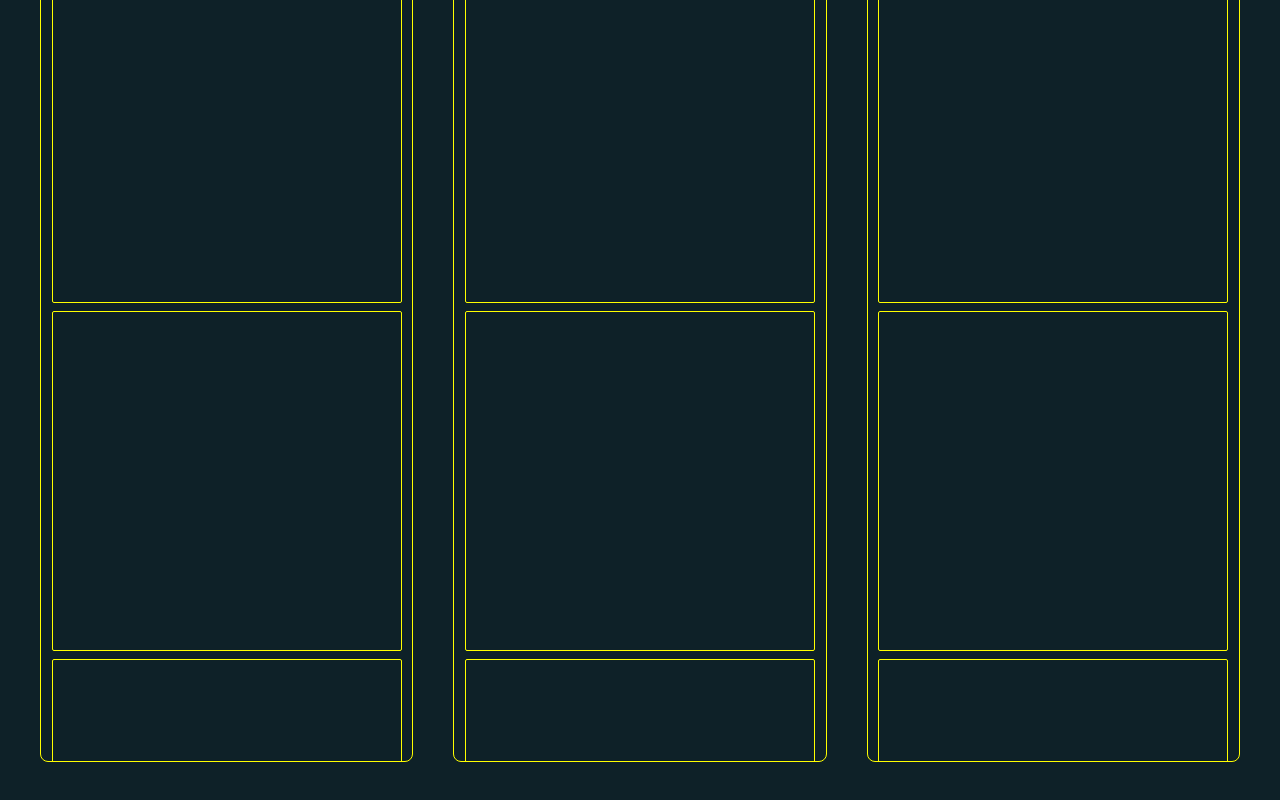
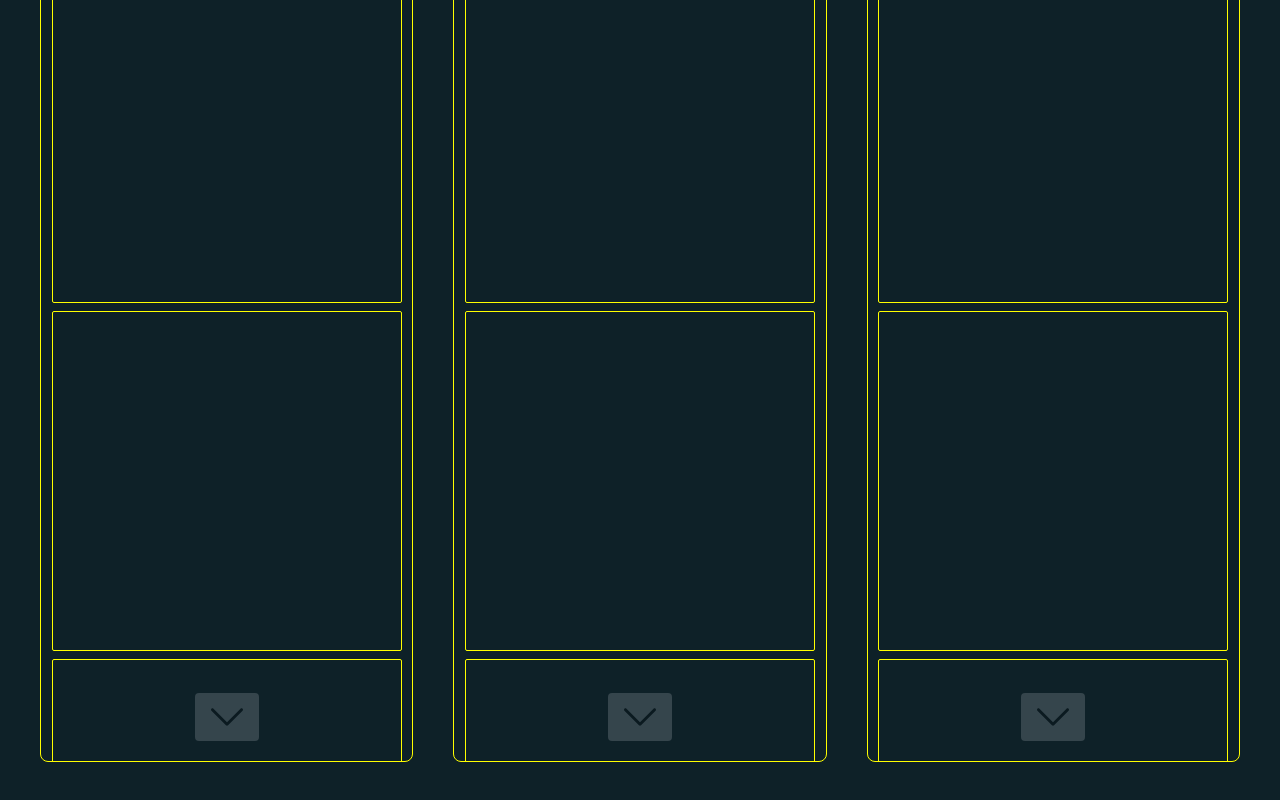
Before and after one commit to sciretta/sciretta, a Next.js app: page / in a window 1280 px wide. Shown: the part 1078-1878 px from the top of the page. Built offline with nearby package versions, Linux system fonts and the light colour scheme.

Commit message:
do down skills container

```diff
--- a/src/modules/skills/components/SkillsContainer.tsx
+++ b/src/modules/skills/components/SkillsContainer.tsx
@@ -1,9 +1,11 @@
-import React from 'react'
+import React, { useRef } from 'react'
 import SkillCard from './SkillCard'
 
 function SkillsContainer() {
+  const containerRef = useRef<HTMLDivElement>(null)
   return (
     <div
+      ref={containerRef}
       className="h-[600px] w-[340px] md:h-[900px] md:w-[380px] m-5 overflow-y-auto rounded-lg flex flex-col justify-start items-center pt-5"
       style={{ border: '1px solid yellow' }}
     >
@@ -16,6 +18,17 @@ function SkillsContainer() {
         <SkillCard />
         <SkillCard />
       </div>
+      <button
+        onClick={() =>
+          containerRef.current?.scrollBy({
+            top: 300,
+            behavior: 'smooth',
+          })
+        }
+        className="sticky bottom-5 opacity-20 z-10 bg-gray-300 hover:bg-gray-400 text-gray-800 font-bold py-2 px-4 rounded inline-flex items-center"
+      >
+        <img src="./down-arrow.svg" className="h-8 w-8" alt="Down" />
+      </button>
     </div>
   )
 }
```
Also changed, not shown: public/down-arrow.svg (added).
